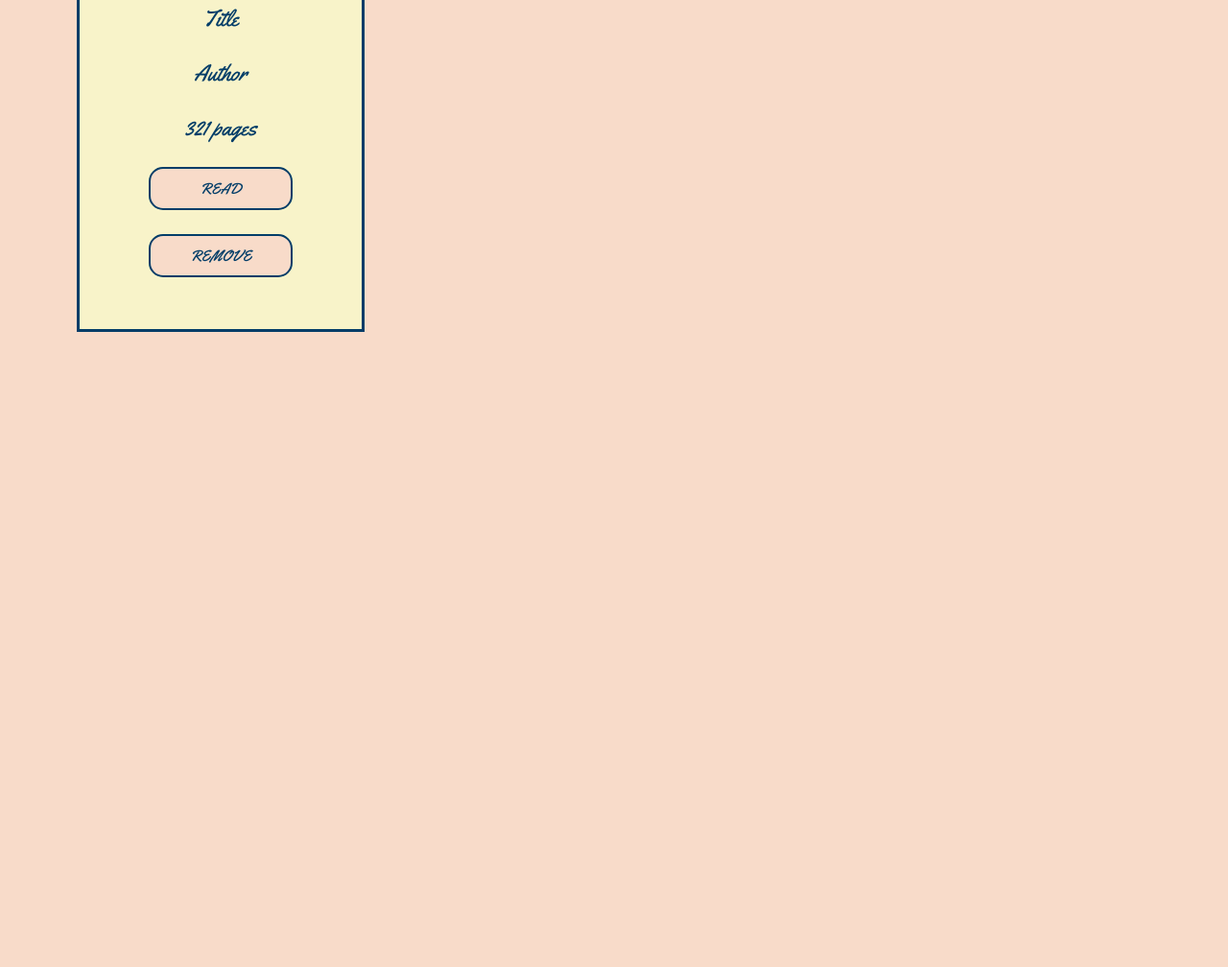
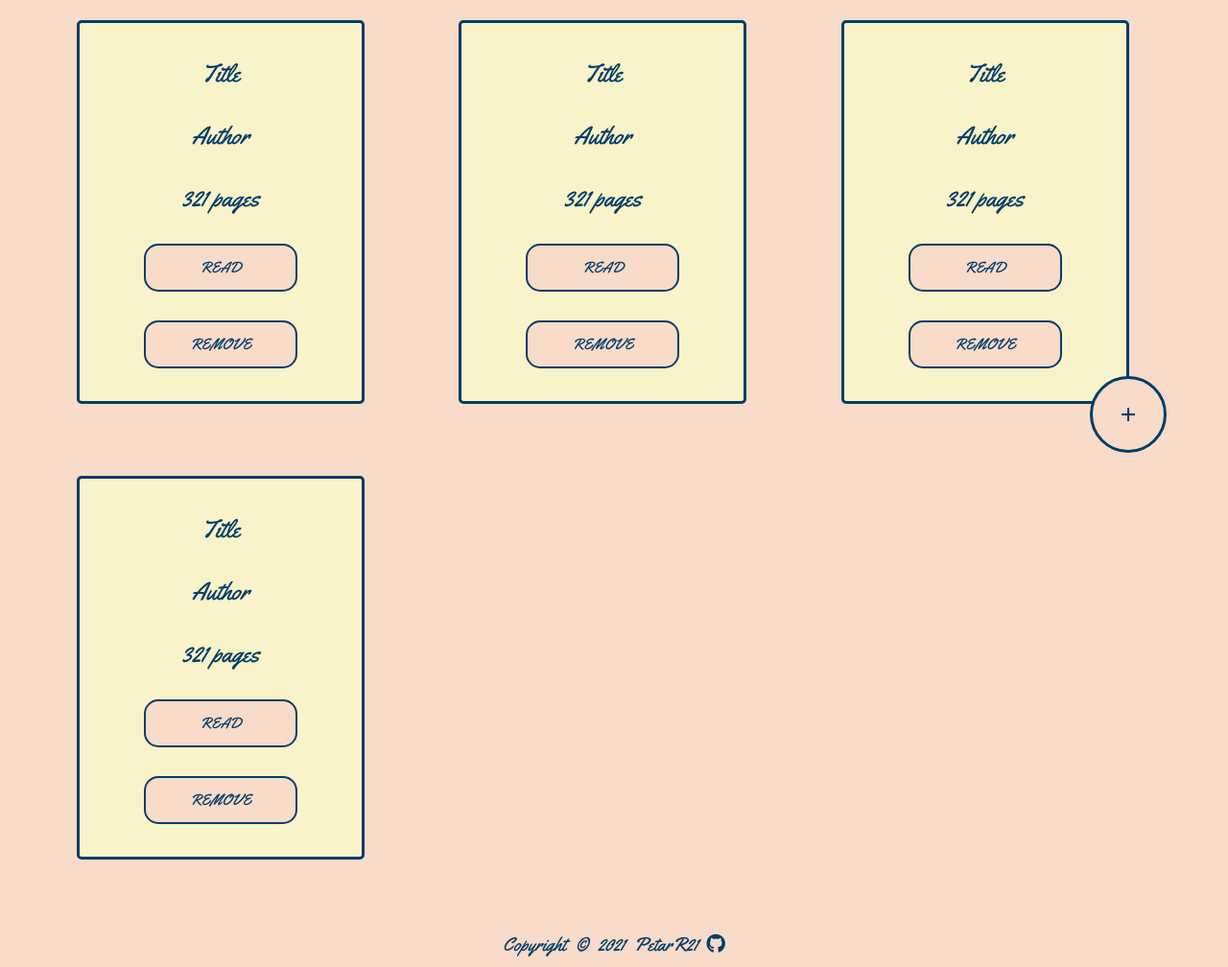
Before and after one commit to PetarR21/odin-library, a plain HTML site: page index.html in a window 1280 px wide. Shown: the part 288-1296 px from the top of the page at 96% size. Before the commit the page ends 800 px from the top, so only its background shows below. Drawn offline with Linux system fonts and the light colour scheme.

Commit message:
Finished styling

```diff
--- a/index.html
+++ b/index.html
@@ -7,6 +7,9 @@
     <meta name="viewport" content="width=device-width, initial-scale=1.0">
     <title>Library</title>
     <link rel="stylesheet" href="style.css">
+    <link rel="stylesheet" href="https://cdnjs.cloudflare.com/ajax/libs/font-awesome/6.0.0-beta2/css/all.min.css"
+        integrity="sha512-YWzhKL2whUzgiheMoBFwW8CKV4qpHQAEuvilg9FAn5VJUDwKZZxkJNuGM4XkWuk94WCrrwslk8yWNGmY1EduTA=="
+        crossorigin="anonymous" referrerpolicy="no-referrer" />
 </head>
 
 <body>
@@ -26,7 +29,39 @@
             <button class="btn" id="btn-read">READ</button>
             <button class="btn" id="btn-remove">REMOVE</button>
         </div>
+        <div class="book">
+            <p id="book-title">Title</p>
+            <p id="book-author">Author</p>
+            <p id="book-pages">321 pages</p>
+            <button class="btn" id="btn-read">READ</button>
+            <button class="btn" id="btn-remove">REMOVE</button>
+        </div>
+        <div class="book">
+            <p id="book-title">Title</p>
+            <p id="book-author">Author</p>
+            <p id="book-pages">321 pages</p>
+            <button class="btn" id="btn-read">READ</button>
+            <button class="btn" id="btn-remove">REMOVE</button>
+        </div>
+        <div class="book">
+            <p id="book-title">Title</p>
+            <p id="book-author">Author</p>
+            <p id="book-pages">321 pages</p>
+            <button class="btn" id="btn-read">READ</button>
+            <button class="btn" id="btn-remove">REMOVE</button>
+        </div>
     </div>
+    <div id="fixed-btn-container">
+        <button class="btn" id="fixed-add-btn">
+            +
+        </button>
+    </div>
+    <footer>
+        <div class="container flex">
+            <p>Copyright &copy; 2021 PetarR21 <a href="https://github.com/PetarR21/odin-library" target="_blank"><i
+                        class="fab fa-github fa-1x"></i></a></p>
+        </div>
+    </footer>
 </body>
 
 </html>
--- a/style.css
+++ b/style.css
@@ -5,6 +5,10 @@
     margin: 0;
     padding: 0;
     box-sizing: border-box;
+}
+
+a {
+    text-decoration: none;
 }
 
 /* Resets - end*/
@@ -46,18 +50,26 @@ header h1 {
     cursor: pointer;
 }
 
-
+#btn-add:hover {
+    background-color: var(--secondary);
+    color: var(--primary);
+}
 
 /* Header - end */
 
 /* Books - start*/
+
+#books {
+    margin: 75px auto;
+    min-height: 550px;
+}
 
 .book {
     display: flex;
     flex-direction: column;
     justify-content: center;
     align-items: center;
-    gap: 25px;
+    gap: 30px;
     padding: 10px;
     min-height: 400px;
     min-width: 250px;
@@ -65,17 +77,18 @@ header h1 {
     width: 300px;
     border: 3px #033d68 solid;
     background-color: #f8f3c9;
+    border-radius: 5px;
     color: #033d68;
 }
 
 .book p {
-    font-size: 24px;
+    font-size: 26px;
 }
 
 .book .btn {
     padding: 10px 20px;
-    width: 150px;
-    height: 45px;
+    width: 160px;
+    height: 50px;
     font-size: 16px;
     background-color: #f8dbc9;
     color: #033d68;
@@ -85,7 +98,63 @@ header h1 {
 
 /* Books -end*/
 
-/* Utilities - end*/
+/* Footer - start */
+
+footer {
+    margin-bottom: 10px;
+}
+
+footer p {
+    color: var(--secondary);
+    font-size: 20px;
+    word-spacing: 5px;
+}
+
+footer a {
+    color: var(--secondary);
+}
+
+footer i:hover {
+    -webkit-animation: spin 0.5s linear 1;
+    -moz-animation: spin 0.5s linear 1;
+    animation: spin 0.5s linear 1;
+}
+
+/* Footer - end */
+
+/*Fixed add button - start*/
+
+#fixed-btn-container {
+    position: fixed;
+    bottom: 5%;
+    right: 5%;
+}
+
+#fixed-add-btn {
+    border-radius: 50%;
+    background-color: var(--primary);
+    color: var(--secondary);
+    padding: 0;
+    height: 80px;
+    width: 80px;
+    border: none;
+    border: 3px solid #033d68;
+    font-size: 30px;
+    font-family: 'sans-serif';
+    font-weight: bold;
+}
+
+#fixed-add-btn:hover {
+    -webkit-animation: spin-180 0.4s ease-in 1;
+    -moz-animation: spin-180 0.4s ease-in 1;
+    animation: spin-180 0.4s ease-in 1;
+    background-color: var(--secondary);
+    color: var(--primary);
+}
+
+/*Fixed add button - end*/
+
+/* Utilities - start*/
 
 .flex {
     display: flex;
@@ -98,6 +167,12 @@ header h1 {
     height: 100%;
     margin: 0 auto;
     padding: 0 40px;
+}
+
+.grid {
+    display: grid;
+    grid-template-columns: repeat(3, 1fr);
+    gap: 75px;
 }
 
 .btn {
@@ -115,3 +190,45 @@ header h1 {
 }
 
 /* Utilities - end*/
+
+/* Keyframes - start */
+
+@-moz-keyframes spin {
+    100% {
+        -moz-transform: rotate(360deg);
+    }
+}
+
+@-webkit-keyframes spin {
+    100% {
+        -webkit-transform: rotate(360deg);
+    }
+}
+
+@keyframes spin {
+    100% {
+        -webkit-transform: rotate(360deg);
+        transform: rotate(360deg);
+    }
+}
+
+@-moz-keyframes spin-180 {
+    100% {
+        -moz-transform: rotate(180deg);
+    }
+}
+
+@-webkit-keyframes spin-180 {
+    100% {
+        -webkit-transform: rotate(180deg);
+    }
+}
+
+@keyframes spin-180 {
+    100% {
+        -webkit-transform: rotate(180deg);
+        transform: rotate(180deg);
+    }
+}
+
+/* Keyframes - end */
```
